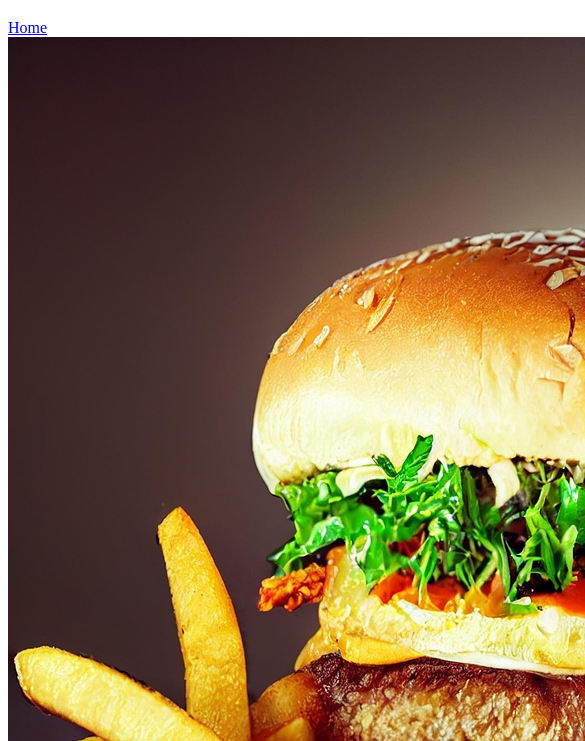
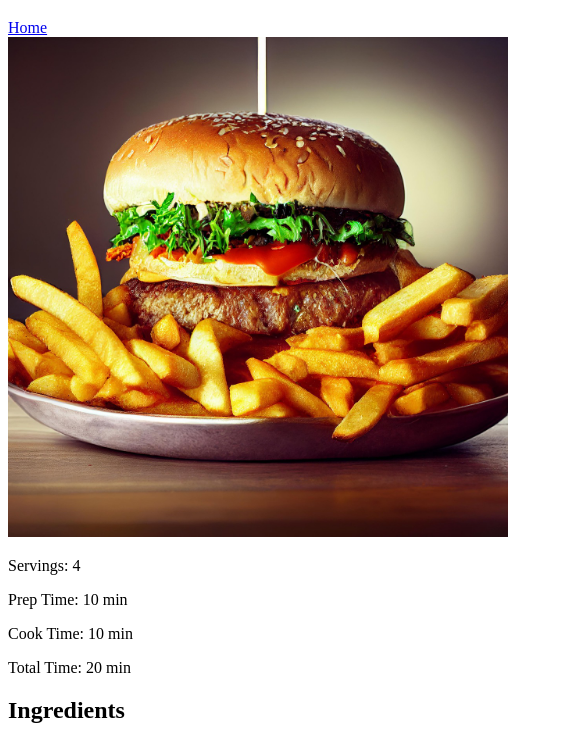
Before and after one commit to EYK02/odin-recipes, a plain HTML site: page recipes/hamburger.html in a window 390 px wide. Shown: the part 61-802 px from the top of the page, 585 px wide, since content can reach past the window. Drawn offline with Linux system fonts and the light colour scheme.

Commit message:
Fixed image sizes of pizza and hamburger

```diff
--- a/recipes/hamburger.html
+++ b/recipes/hamburger.html
@@ -8,7 +8,7 @@
 <body>
     <h1>Hamburger</h1>
     <a href="../index.html">Home</a>
-    <img src="../images/hamburger.jpg" alt="hamburger">
+    <img src="../images/hamburger.jpg" alt="hamburger" width="500">
 
     <p>Servings: 4</p>
     <p>Prep Time: 10 min</p>
```
Also changed, not shown: recipes/pizza.html (+1 -1 lines).
